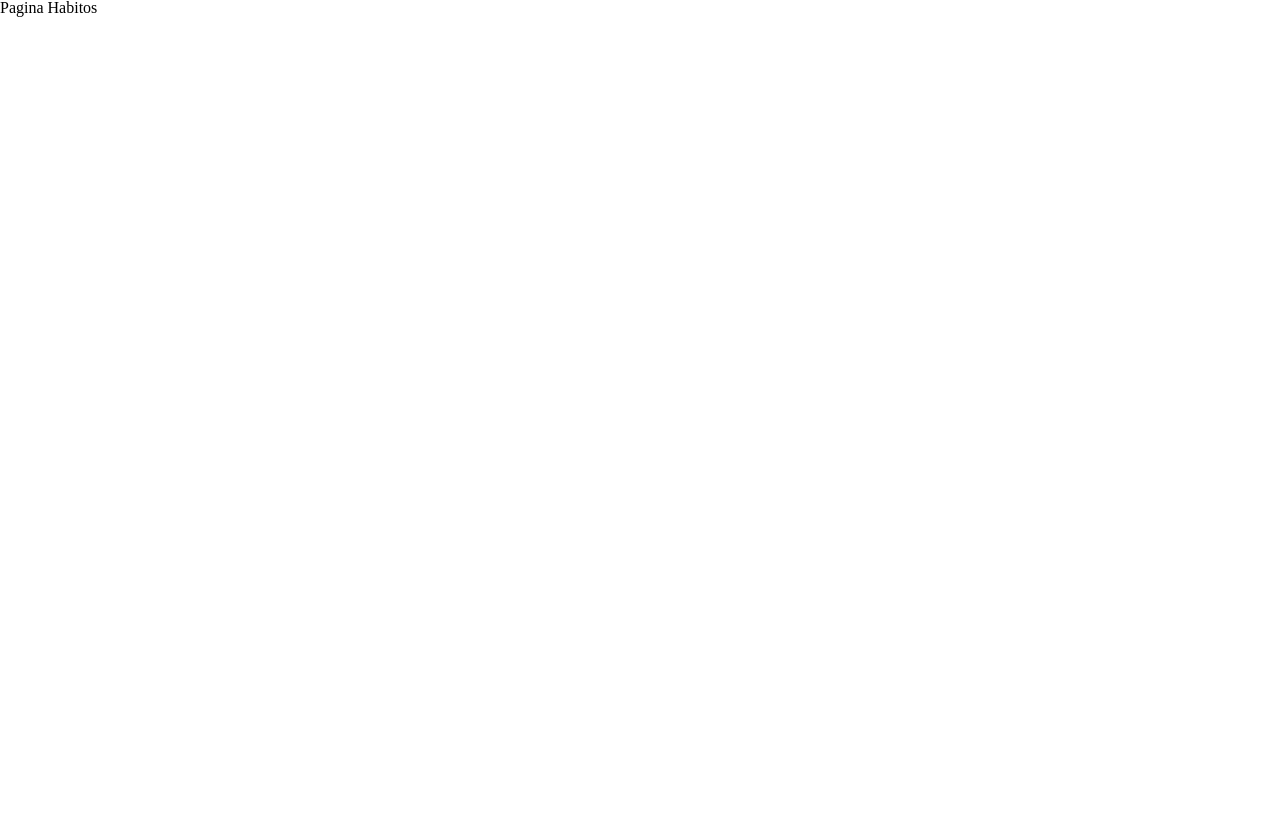
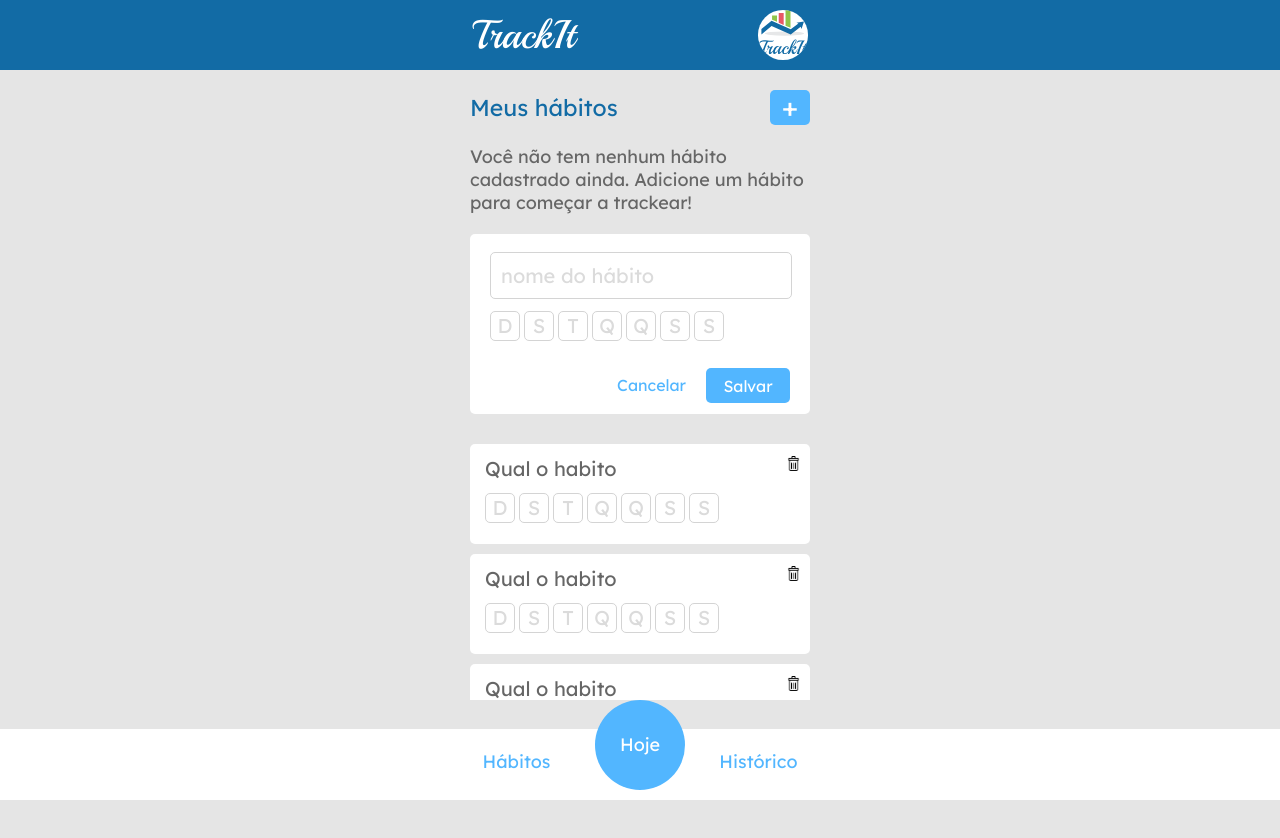
Before and after one commit to anarehder/TrackIt, a React (Create React App) app: page /habitos in a window 1280 px wide. Shown: the top 838 px of the page. Before the commit the page ends 800 px from the top, so only its background shows below. Built offline with nearby package versions, Linux system fonts and the light colour scheme.

Commit message:
Layout Estático Tela Habitos

```diff
--- /dev/null
+++ b/src/components/Footer/Footer.js
@@ -0,0 +1,15 @@
+import { ContainerFooter, Vazio, Menu, Hoje } from "./styled"
+
+export default function Footer() {
+    return (
+        <ContainerFooter>
+            <Hoje>Hoje</Hoje>
+            <Vazio></Vazio>
+            <Menu>
+                <div>Hábitos</div>
+                <div>Histórico</div>
+            </Menu>
+
+        </ContainerFooter>
+    )
+}
--- /dev/null
+++ b/src/components/Footer/styled.js
@@ -0,0 +1,52 @@
+import styled from "styled-components"
+import {coresFooter, coresLayout} from "../../constants/colors.js"
+
+export const ContainerFooter = styled.div`
+    background-color: ${coresFooter.background};
+    width: 100%;
+    height: 100px;
+    color: ${coresFooter.text};
+    font-family: 'Lexend Deca', sans-serif;
+    font-style: normal;
+    font-weight: 400;
+    font-size: 18px;
+    z-index: 1;
+    position: fixed;
+    bottom: 0;
+    display: flex;
+    flex-direction: column;
+    align-items: center;
+`
+export const Vazio = styled.div`
+    background-color: ${coresLayout.background};
+    width: 100%;
+    z-index: 2;
+    height: 30px;
+`
+
+export const Menu = styled.div`
+    z-index: 2;
+    width: 375px;
+    height: 70px;
+    display: flex;
+    justify-content: space-between;
+    align-items: center;
+    position: relative;
+    div{
+        margin: 0 30px;
+    }
+    margin-bottom: 5px;
+`
+
+export const Hoje = styled.div`
+    width: 90px;
+    height: 90px;
+    display: flex;
+    justify-content: center;
+    align-items: center;
+    background-color: ${coresFooter.text};
+    color:${coresFooter.background};
+    z-index: 4;
+    position: absolute;
+    border-radius: 50%;
+`
--- /dev/null
+++ b/src/components/Habito/Habito.js
@@ -0,0 +1,18 @@
+import { ContainerHabito, Titulo, Dias } from "./styled"
+import lixeira from "../../assets/lixeira.png"
+import { dias } from "../../constants/dias";
+
+export default function Habito() {
+    return (
+        <ContainerHabito>
+            <Titulo>
+                Qual o habito
+                <img src={lixeira} alt="lixeira" />
+            </Titulo>
+            <Dias>
+                {dias.map((dia,i)=>(<button key={i}> {dia} </button>))}
+            </Dias>
+
+        </ContainerHabito>
+    )
+}
--- /dev/null
+++ b/src/components/Habito/styled.js
@@ -0,0 +1,45 @@
+import styled from "styled-components"
+import {coresLayout} from "../../constants/colors.js"
+
+export const ContainerHabito = styled.div`
+    background-color: ${coresLayout.backgroundQuadros};
+    border-radius: 5px;
+    width: 340px;
+    height: 100px;
+    margin-top: 10px;
+`
+
+export const Titulo = styled.div`
+    margin: 12px 10px 10px 15px;
+    display: flex;
+    justify-content: space-between;
+    font-family: 'Lexend Deca', sans-serif;
+    font-style: normal;
+    font-weight: 400;
+    color: ${coresLayout.text};
+    font-size: 20px;
+    line-height: 25px;
+    img{
+        width: 13px;
+        height: 15px;
+    }
+`
+
+export const Dias = styled.div`
+    display: flex;
+    justify-content: flex-start;
+    margin-left: 13px;
+    button {
+        width: 30px;
+        height: 30px;
+        margin: 2px;
+        font-family: 'Lexend Deca', sans-serif;
+        font-style: normal;
+        font-weight: 400;
+        font-size: 20px;
+        line-height: 30px;
+        background-color: ${coresLayout.backgroundQuadros};
+        color: ${coresLayout.textQuadros};
+        border: 1px solid ${coresLayout.bordaQuadros};
+    }
+`
--- /dev/null
+++ b/src/components/Header/Header.js
@@ -0,0 +1,13 @@
+import { ContainerHeader, CaixaTopo } from "./styled"
+import logo from "../../assets/logo-completa.svg"
+
+export default function Header() {
+    return (
+        <ContainerHeader>
+            <CaixaTopo>
+                TrackIt
+                <img src={logo} alt="logo" />
+            </CaixaTopo>
+        </ContainerHeader>
+    )
+}
--- /dev/null
+++ b/src/components/Header/styled.js
@@ -0,0 +1,35 @@
+import styled from "styled-components"
+import {corHeader} from "../../constants/colors.js"
+
+export const ContainerHeader = styled.div`
+    background-color: ${corHeader.background};
+    color: ${corHeader.text};
+    font-family: 'Playball', cursive;
+    font-style: normal;
+    font-weight: 400;
+    font-size: 40px;
+    height: 50px;
+    width: 100%;
+    display: flex;
+    justify-content: center;
+    align-items: center;
+    padding: 10px 0;
+    position: fixed;
+    top: 0;
+    z-index: 2;
+`
+
+export const CaixaTopo = styled.div`
+    width: 335px;
+    height: 70px;
+    padding: 0 20px;
+    display: flex;
+    justify-content: space-between;
+    align-items: center;
+    height: 50px;
+    img {
+        width: 50px;
+        background-color: white;
+        border-radius: 50%;
+    }
+`
--- a/src/constants/colors.js
+++ b/src/constants/colors.js
@@ -3,3 +3,11 @@ export const corBotao = {background: "#52B6FF", text: "#FFFFFF"};
 export const coresInput = {border: "#D4D4D4", background: "#FFFFFF", text: "#DBDBDB"};
 
 export const corLink = {text: "#52B6FF"};
+
+export const corHeader = {background: "#126BA5", text: "#FFFFFF"};
+
+export const coresLayout = {background:"#E5E5E5", titulo:"#126BA5", text: "#666666",
+backgroundQuadros: "#FFFFFF", textQuadros:"#DBDBDB", textSelecionados:"#FFFFFF",
+backgroundSelecionados:"#CFCFCF", bordaQuadros:"#D4D4D4"};
+
+export const coresFooter = {background:"#FFFFFF", text:"#52B6FF"};
--- /dev/null
+++ b/src/constants/dias.js
@@ -0,0 +1 @@
+export const dias = ["D", "S", "T", "Q", "Q", "S", "S"];
--- a/src/pages/HabitsPage/HabitsPage.js
+++ b/src/pages/HabitsPage/HabitsPage.js
@@ -1,5 +1,37 @@
+import Footer from "../../components/Footer/Footer";
+import Header from "../../components/Header/Header";
+import {ContainerHabitos, TituloHabitos, ListaHabitos, AdicionarHabitos, BotoesDias, BotoesFinais} from "./styled"
+import { dias } from "../../constants/dias";
+import Habito from "../../components/Habito/Habito.js";
+
 export default function HabitsPage() {
+
     return (
-        <div> Pagina Habitos </div>
+        <>
+            <Header />
+            <ContainerHabitos>
+                <TituloHabitos>
+                    Meus hábitos
+                    <button> + </button>
+                </TituloHabitos>
+                <ListaHabitos>
+                Você não tem nenhum hábito cadastrado ainda. Adicione um hábito para começar a trackear!
+                </ListaHabitos>
+                <AdicionarHabitos>
+                    <input type="text" placeholder="nome do hábito"/>
+                    <BotoesDias>
+                        {dias.map((dia,i)=>(<button key={i}> {dia} </button>))}
+                    </BotoesDias>
+                    <BotoesFinais>
+                        <div>Cancelar</div>
+                        <button>Salvar</button>
+                    </BotoesFinais>
+                </AdicionarHabitos>
+                <Habito/>
+                <Habito/>
+                <Habito/>
+            </ContainerHabitos>
+            <Footer />
+        </>
     )
 }
--- a/src/pages/HabitsPage/styled.js
+++ b/src/pages/HabitsPage/styled.js
@@ -0,0 +1,111 @@
+import styled from "styled-components"
+import {coresLayout} from "../../constants/colors.js"
+
+export const ContainerHabitos = styled.div`
+    width: 100vw;
+    position: absolute;
+    top: 70px;
+    padding-bottom: 110px;
+    background-color: ${coresLayout.background};
+    color: ${coresLayout.titulo};
+    display: flex;
+    flex-direction: column;
+    justify-content: flex-start;
+    align-items: center;
+    font-family: 'Lexend Deca', sans-serif;
+    font-style: normal;
+    font-weight: 400;
+    overflow-y: scroll;
+`
+export const TituloHabitos = styled.div`
+    width: 340px;
+    margin-top: 20px;
+    display: flex;
+    justify-content: space-between;
+    align-items: center;
+    font-size: 23px;
+    line-height: 35px;
+    button {
+        width: 40px;
+        height: 35px;
+        border-radius: 5px;
+        font-size: 27px;
+        line-height: 35px;
+    }
+`
+
+export const ListaHabitos = styled.div`
+    width: 340px;
+    margin-top: 20px;
+    font-size: 18px;
+    line-height: 23px;
+    color: ${coresLayout.text};
+`
+export const AdicionarHabitos = styled.div`
+    width: 340px;
+    height: 180px;
+    margin: 20px auto;
+    border-radius: 5px;
+    background-color: #FFFFFF;
+    font-family: 'Lexend Deca', sans-serif;
+    font-style: normal;
+    font-weight: 400;
+    input {
+        width: 280px;
+        font-size: 20px;
+        line-height: 45px;
+        color: ${coresLayout.text};
+        border: 1px solid ${coresLayout.bordaQuadros};
+        margin: 18px 18px 10px 20px;
+        border-radius: 5px;
+    }
+    input::placeholder{
+        color: ${coresLayout.textQuadros};
+    }
+    input:focus {
+        border: 1px solid ${coresLayout.bordaQuadros};
+        outline: 1px solid ${coresLayout.bordaQuadros};
+    }
+`
+
+export const BotoesDias = styled.div`
+    display: flex;
+    justify-content: flex-start;
+    margin-left: 18px;
+    button {
+        width: 30px;
+        height: 30px;
+        margin: 2px;
+        font-family: 'Lexend Deca', sans-serif;
+        font-style: normal;
+        font-weight: 400;
+        font-size: 20px;
+        line-height: 30px;
+        background-color: ${coresLayout.backgroundQuadros};;
+        color: ${coresLayout.textQuadros};
+        border: 1px solid ${coresLayout.bordaQuadros};
+    }
+`
+
+export const BotoesFinais = styled.div`
+    display: flex;
+    justify-content: flex-end;
+    align-items: center;
+    font-size: 16px;
+    line-height: 35px;
+    font-family: 'Lexend Deca', sans-serif;
+    font-style: normal;
+    font-weight: 400;
+    margin-top: 25px;
+    margin-right: 20px;
+    div{
+        margin-right: 20px;
+        color:#52B6FF;
+        text-align: center;
+    }
+    button{
+        width: 84px;
+        height: 35px;
+        font-size: 16px;
+    }
+`
```
Also changed, not shown: src/assets/lixeira.png (added).
